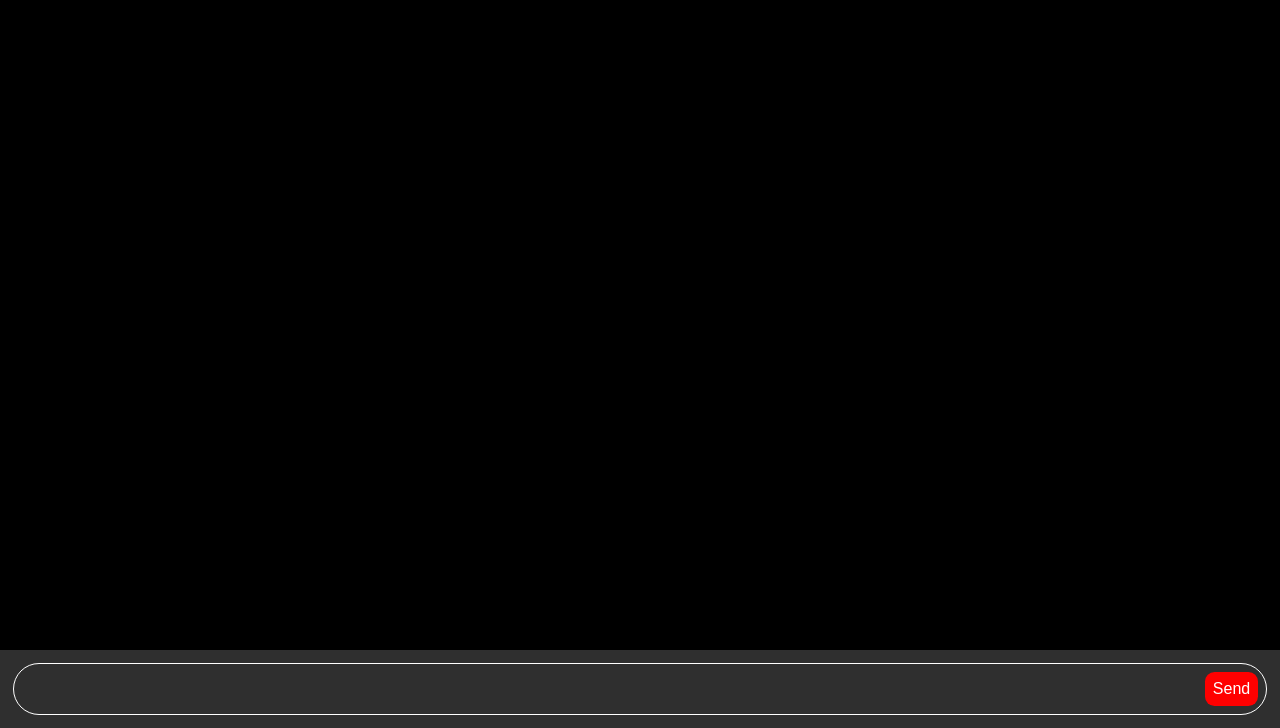
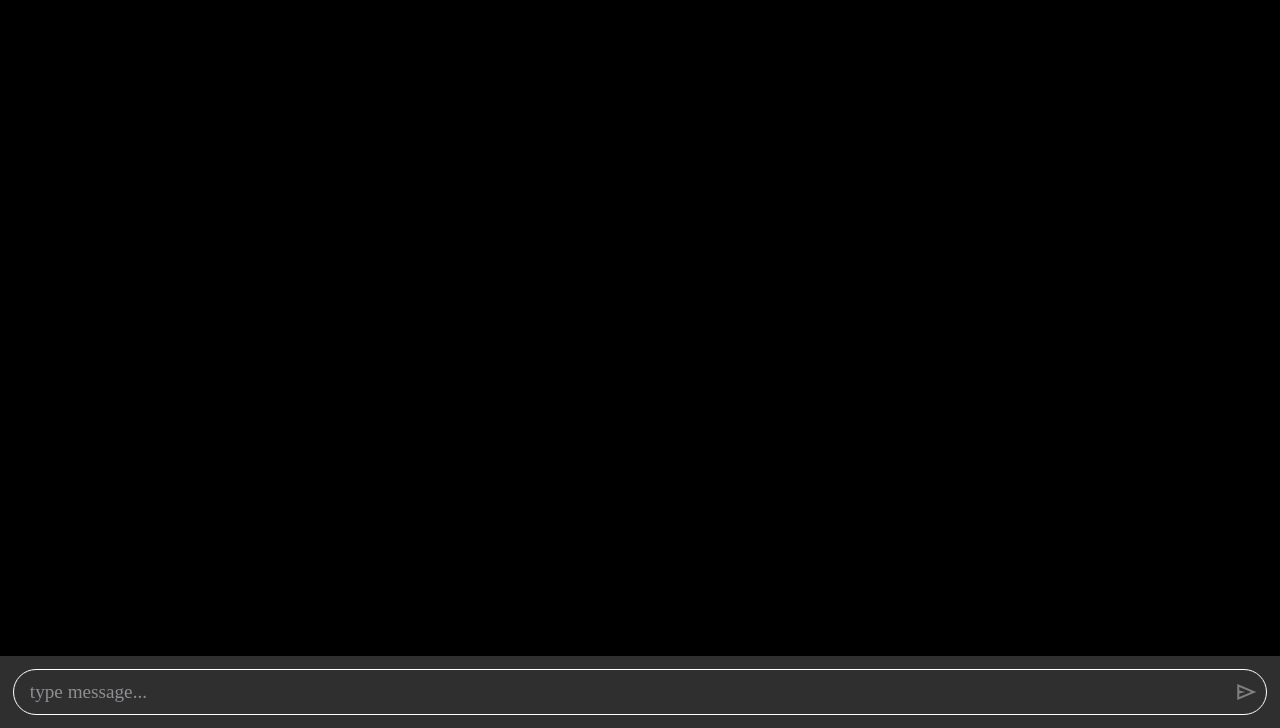
Before and after one commit to satyam-seth-learnings/css_experiments, a plain HTML site: page Expended input message field for chat/demo.html in a window 1280 px wide. Shown: the part 72-800 px from the top of the page. Drawn offline with nearby package versions, Linux system fonts and the light colour scheme.

Commit message:
fix style of chat screen

```diff
--- a/Expended input message field for chat/demo.html
+++ b/Expended input message field for chat/demo.html
@@ -6,6 +6,8 @@
     <meta http-equiv="X-UA-Compatible" content="IE=edge">
     <meta name="viewport" content="width=device-width, initial-scale=1.0">
     <link rel="stylesheet" href="style.css">
+    <link rel="stylesheet"
+        href="https://fonts.googleapis.com/css2?family=Material+Symbols+Outlined:opsz,wght,FILL,GRAD@20..48,100..700,0..1,-50..200" />
     <title>Expended input message field for chat</title>
 </head>
 
@@ -15,14 +17,16 @@
             <img src="https://avatars.githubusercontent.com/u/63374020?v=4" alt="profile-avatar" class="avatar">
             <p class="username">Satyam Seth</p>
         </header>
-        <div class="chat-container">
-        </div>
+        <section class="chat-section">
+            <div class="chat-container">
+            </div>
+        </section>
         <div class="form-container">
             <form action="javascript:void(0);">
                 <div class="message-input" data-tab="10" autocomplete="off" autocorrect="off" spellcheck="true"
                     aria-expanded="false" aria-autocomplete="list" aria-multiline="true" aria-label="Message" dir="auto"
-                    contenteditable="true" role="textbox"></div>
-                <button type="submit" class="send-button">Send</button>
+                    contenteditable="true" role="textbox" data-placeholder="type message..."></div>
+                <button type="submit" class="send-button material-symbols-outlined">send</button>
             </form>
         </div>
     </main>
--- a/Expended input message field for chat/style.css
+++ b/Expended input message field for chat/style.css
@@ -7,100 +7,127 @@
 body {
   width: 100%;
   height: 100vh;
+  color: white;
   background-color: black;
 }
 
 main {
   width: 100%;
   height: 100%;
+  display: grid;
+  overflow-y: hidden;
+  grid-template-rows: auto 1fr auto;
 }
 
 header {
+  gap: 1rem;
+  display: flex;
   padding: 0.5rem;
-  display: flex;
   align-items: center;
-  gap: 1rem;
   background-color: #2f2f2f;
 }
 
 img.avatar {
-  height: 3rem; Hello
   width: 3rem;
+  height: 3rem;
   border-radius: 50%;
 }
 
 .username {
-  color: white;
   font-size: 1.5rem;
 }
 
-.chat-container{
+section.chat-section {
+  overflow-y: auto;
+}
+
+section.chat-section::-webkit-scrollbar {
+  display: none;
+}
+
+.chat-container {
+  gap: 1rem;
   padding: 1rem;
   display: grid;
-    gap: 1rem;
   font-size: 1.2rem;
+  height: max-content;
 }
 
-.chat-container p{
-    width: fit-content;
+.chat-container p {
+  max-width: 80%;
   padding: 0.5rem;
   border-radius: 0.5rem;
-    max-width: 80%;
+  white-space: pre-wrap;
+  word-break: break-word;
+  overflow-wrap: break-word;
 }
 
-.sent-message{
+.sent-message {
   justify-self: end;
   background-color: yellowgreen;
 }
 
-.received-message{
+.received-message {
+  justify-self: start;
   background-color: goldenrod;
 }
 
 .form-container {
-  bottom: 0%;
-  position: fixed;
-  width: 100%;
   padding: 0.8rem 0.8rem;
   background-color: #2f2f2f;
 }
 
 form {
+  gap: 0.5rem;
+  display: grid;
+  padding: 0.5rem;
+  border-radius: 2rem;
   border: 1px solid white;
-  border-radius: 2rem;
   grid-template-columns: 1fr auto;
-  display: grid;
-  gap: 0.5rem;
-  padding: 0.5rem;
 }
 
 .message-input {
-  padding: 0.2rem;
   border: 0;
+  outline: none;
+  color: white;
+  overflow: auto;
+  user-select: text;
   font-size: 1.2rem;
-  color: white;
-  background-color: #2f2f2f;
-  max-height: 4rem;
-  user-select: text;
+  max-height: 5.5rem;
   white-space: pre-wrap;
   word-break: break-word;
   overflow-wrap: break-word;
-  overflow: auto; /* scroll */
+  padding: 0.2rem 0 0.2rem 0.5rem;
 }
 
-::-webkit-scrollbar {
-    display: none;
+.message-input:empty:not(:focus):before {
+  content: attr(data-placeholder);
+  color: #8e8e93;
 }
 
-.message-input:focus{
-    outline: none;
+.message-input::-webkit-scrollbar {
+  width: 0.25rem;
 }
 
-.send-button{
-    padding: 0.5rem;
+.message-input::-webkit-scrollbar-track {
+  border-radius: 0.25rem;
+  -webkit-box-shadow: inset 0 0 6px rgba(0, 0, 0, 0.3);
+}
+
+.message-input::-webkit-scrollbar-thumb {
+  border-radius: 0.25rem;
+  background-color: #d9d9d9;
+}
+
+.send-button {
   border: 0;
+  color: gray;
+  font-size: 1rem;
+  cursor: pointer;
+  border-radius: 0.6rem;
+  background-color: transparent;
+}
+
+.active-button {
   color: white;
-    border-radius: 0.6rem;
-    font-size: 1rem;
-    background-color: red;
 }
```
Lines whose indentation alone changed are shown as unchanged.
